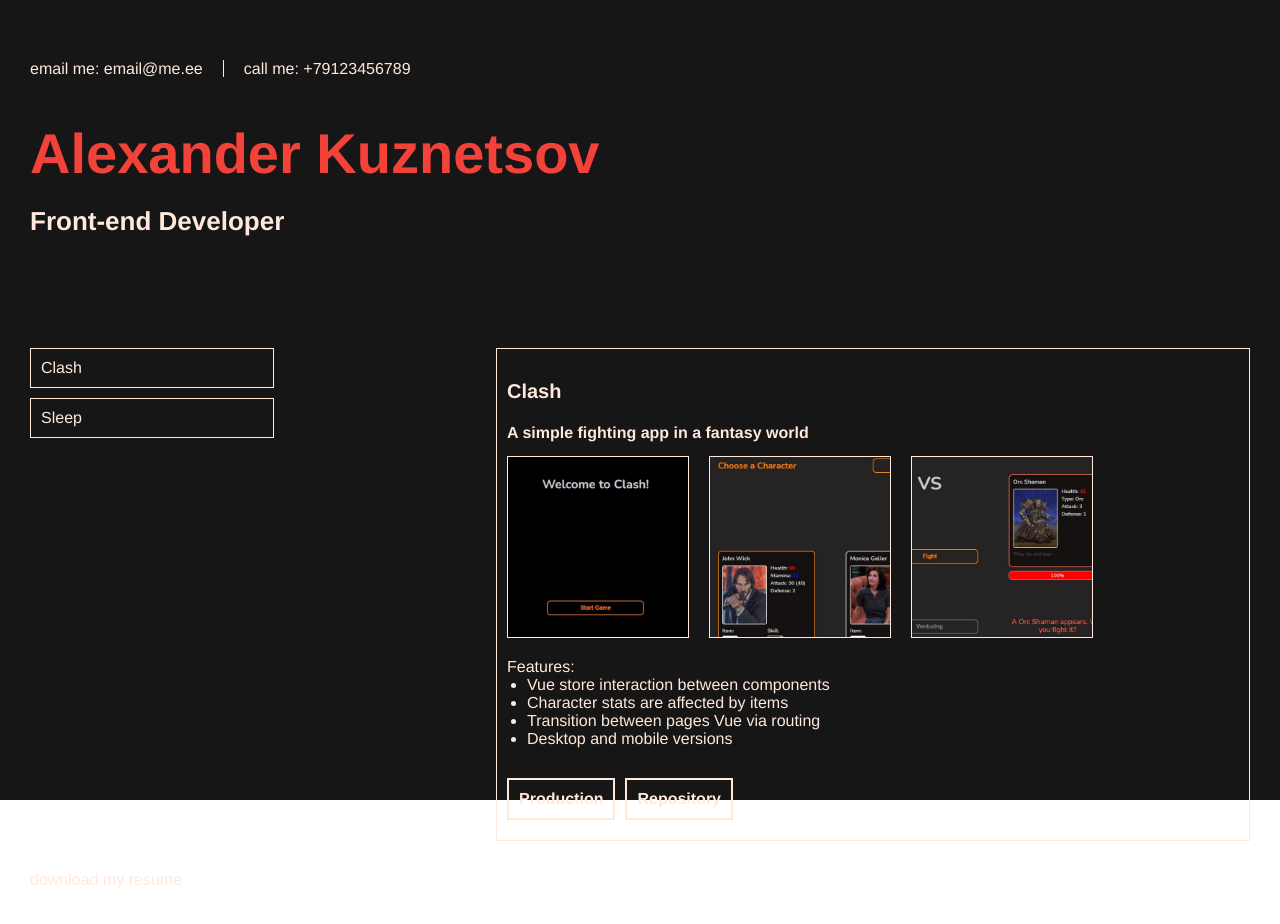
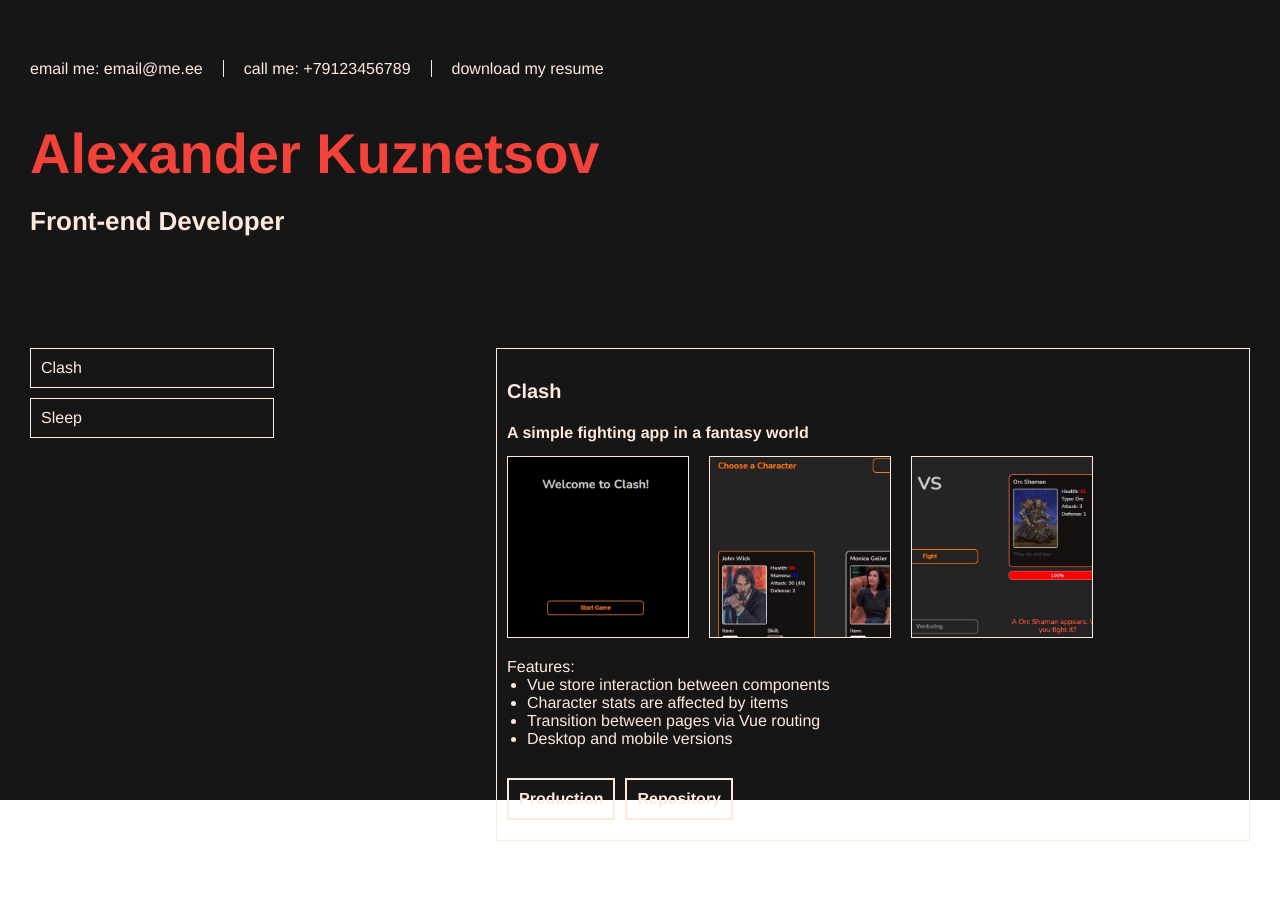
Before and after one commit to alex-y-kuznetsov/portf, a Vue app: page /#/ in a window 1280 px wide. Shown: the top 924 px of the page. After the commit the page ends 871 px from the top, so only its background shows below. Built offline with nearby package versions, Linux system fonts and the light colour scheme; a web font is replaced by a local one.

Commit message:
project added and addiotopnal section moved

```diff
--- a/src/assets/styles/components/additional.less
+++ /dev/null
@@ -1,13 +0,0 @@
-.additional {
-  margin-top: auto;
-  padding-bottom: 60px;
-}
-
-.download_resume {
-  color: @main_color;
-  text-decoration: none;
-
-  &:hover {
-    color: @title_color;
-  }
-}
--- a/src/assets/styles/styles.less
+++ b/src/assets/styles/styles.less
@@ -5,4 +5,3 @@
 @import './components/profile.less';
 @import './components/previews.less';
 @import './components/projects.less';
-@import './components/additional.less';
--- a/src/components/Profile.vue
+++ b/src/components/Profile.vue
@@ -3,6 +3,7 @@
     <div class="profile_contacts">
       <a class="profile_link" v-bind:href="'mailto:' + profile.contacts.email">email me: {{ profile.contacts.email }}</a>
       <a class="profile_link" v-bind:href="'tel:' + profile.contacts.phone">call me: +{{ profile.contacts.phone }}</a>
+      <a class="profile_link" href="#">download my resume</a>
     </div>
     <h1 class="profile_name">{{ profile.name }}</h1>
     <h2 class="profile_profession">{{ profile.profession }}</h2>
--- a/src/data/projects.js
+++ b/src/data/projects.js
@@ -13,7 +13,7 @@ export default [
     features: [
       'Vue store interaction between components',
       'Character stats are affected by items',
-      'Transition between pages Vue via routing',
+      'Transition between pages via Vue routing',
       'Desktop and mobile versions'
     ]
   },
@@ -25,13 +25,14 @@ export default [
     subtitle: 'An app to keep track how many times a month my fiancée falls asleep on the couch',
     images: [
       '/img/project_previews/sleep/sleep_preview_1.jpg',
-      '/img/project_previews/sleep/sleep_preview_2.jpg',
-      '/img/project_previews/sleep/sleep_preview_3.jpg'
+      '/img/project_previews/sleep/sleep_preview_2.jpg'
     ],
     features: [
-      '',
-      '',
-      ''
+      'Selection stored in local storage and persists through page reload',
+      'Data cleared at the beggining of a new month',
+      'Timeline and percentage bar views with titles',
+      'Vue store and routing implementation',
+      'Mobile and desktop versions'
     ]
   }
 ]
--- a/src/views/Home.vue
+++ b/src/views/Home.vue
@@ -4,9 +4,6 @@
     <section class="projects">
       <Previews />
       <Project v-bind:id="shownProject" />
-    </section>
-    <section class="additional">
-      <a href="#" class="download_resume">download my resume</a>
     </section>
   </div>
 </template>
```
Also changed, not shown: public/img/project_previews/sleep/sleep_preview_1.jpg, public/img/project_previews/sleep/sleep_preview_2.jpg (added).
